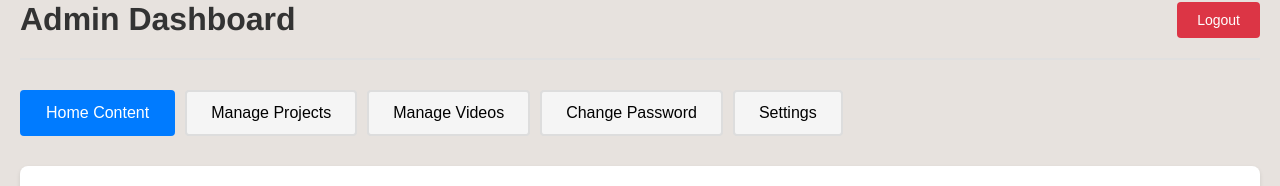
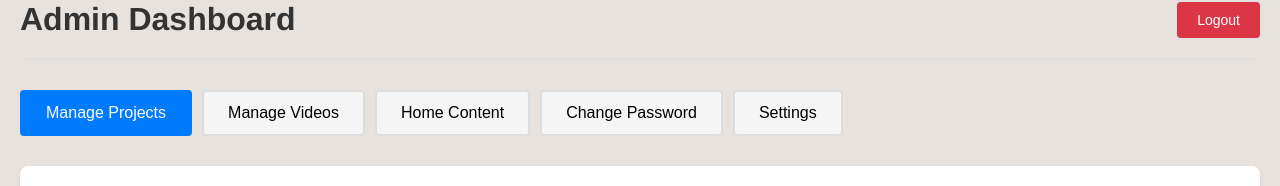
Before and after one commit to will-barnard/roseboom-recording-site, a Vue app in the folder vue/: page /admin/dashboard in a window 1280 px wide. Shown: the part 259-445 px from the top of the page. Built offline with nearby package versions, Linux system fonts and the light colour scheme; no server answers; sample sign-in values are in the browser's storage.

Commit message:
adjusted menu layout for admin

```diff
--- a/vue/src/views/AdminDashboardView.vue
+++ b/vue/src/views/AdminDashboardView.vue
@@ -6,13 +6,6 @@
     </div>
 
     <div class="dashboard-nav">
-      <button
-        @click="activeTab = 'home'"
-        :class="{ active: activeTab === 'home' }"
-        class="tab-btn"
-      >
-        Home Content
-      </button>
       <button
         @click="activeTab = 'projects'"
         :class="{ active: activeTab === 'projects' }"
@@ -27,6 +20,14 @@
       >
         Manage Videos
       </button>
+      <button
+        @click="activeTab = 'home'"
+        :class="{ active: activeTab === 'home' }"
+        class="tab-btn"
+      >
+        Home Content
+      </button>
+
       <button
         @click="activeTab = 'password'"
         :class="{ active: activeTab === 'password' }"
@@ -82,7 +83,7 @@ export default {
   },
   data() {
     return {
-      activeTab: 'home'
+      activeTab: 'projects'
     };
   },
   computed: {
```
